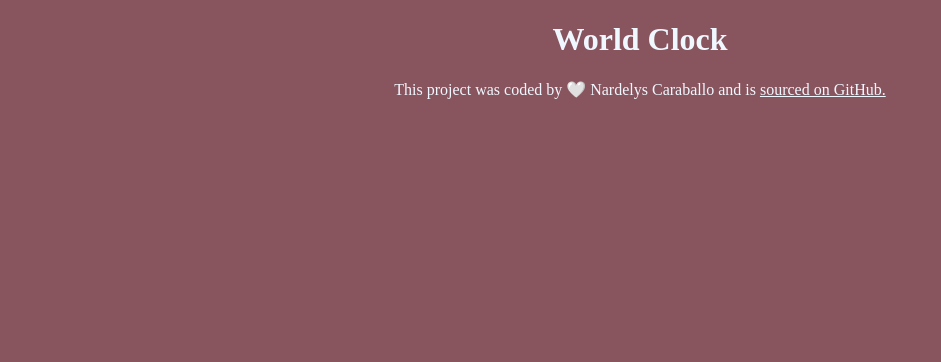
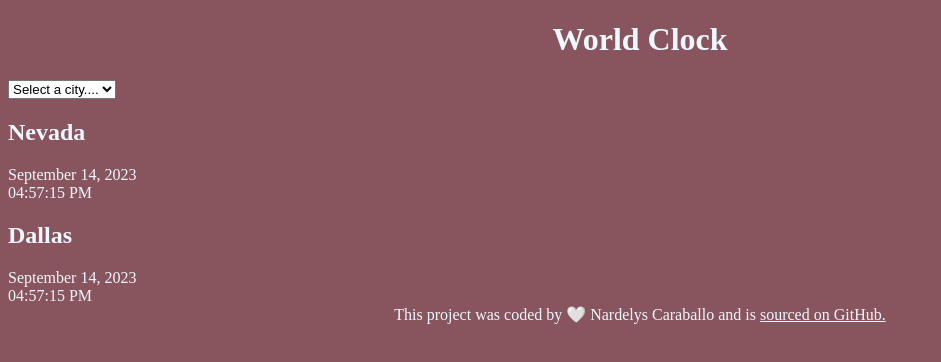
Before and after one commit to Nardelys15c/World-clock, a plain HTML site: page index.HTML in a window 1280 px wide. Shown: the whole page, without its empty margins (0-941 px from the left). Drawn offline with Linux system fonts and the light colour scheme.

Commit message:
added the cities, time and date

```diff
--- a/index.HTML
+++ b/index.HTML
@@ -7,7 +7,25 @@
     <title>World Clock - Nardelys Caraballo</title>
   </head>
   <body>
-    <h1>World Clock</h1>
+    <div class="container">
+      <h1>World Clock</h1>
+      <select>
+        <option value="">Select a city....</option>
+        <option value="">Miami</option>
+        <option value="">Tokyo</option>
+        <option value="">Lisbon</option>
+      </select>
+      <div class="city">
+        <h2>Nevada</h2>
+        <div class="date">September 14, 2023</div>
+        <div class="time">04:57:15 PM</div>
+      </div>
+      <div class="city">
+        <h2>Dallas</h2>
+        <div class="date">September 14, 2023</div>
+        <div class="time">04:57:15 PM</div>
+      </div>
+    </div>
     <footer>
       This project was coded by 🤍 Nardelys Caraballo and is
       <a href="https://github.com/Nardelys15c/World-clock.git" target="_blank"
```
